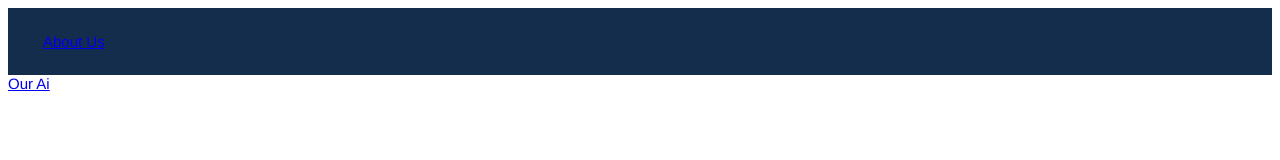
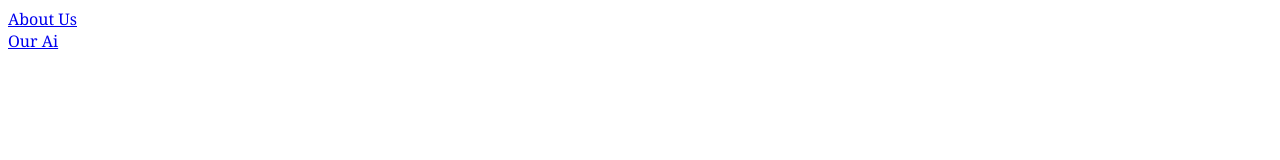
Before and after one commit to XLi008/InsightFlow-AI, a plain HTML site: page frontend/home.html in a window 1280 px wide. Drawn offline with Linux system fonts and the light colour scheme.

```diff
--- a/frontend/navigation.css
+++ b/frontend/navigation.css
@@ -1,33 +1,13 @@
-.navigation-bar{
+li{
+    list-style: none;
+}
+
+div{
+    width: min(100% - 2rem);
+    font-family: Cambria, Cochin,
+    Georgia, Times, 'Times New Roman', serif;
     display: flex;
-    gap: 2px;
-    flex-direction: column;
-    padding: 30px 20 auto;
-    border:  10px solid var(--navigation-);
-    border-radius: 10px;
-
-
+    align-items: center;
+    font: green;
 
 }
-li{
-    list-style: none !important;
-    word-wrap: normal;
-    font-size: 15px;
-    font-size-adjust: inherit;
-    font-family: 'Franklin Gothic Medium', 'Arial Narrow', Arial, sans-serif;
-}
-
-
-
-.navigation-bar:hover{
-    transform: translateX(-20px);
-}
-
-
-
-.about-html{
-    transition: all ease 0s transform;
-    padding: 25px 35px;
-    background: #142d4c;
-
-}
```
Also changed, not shown: frontend/AI.html (+4 -0 lines), frontend/animation.js (line endings or trailing spaces), 1 other file.
